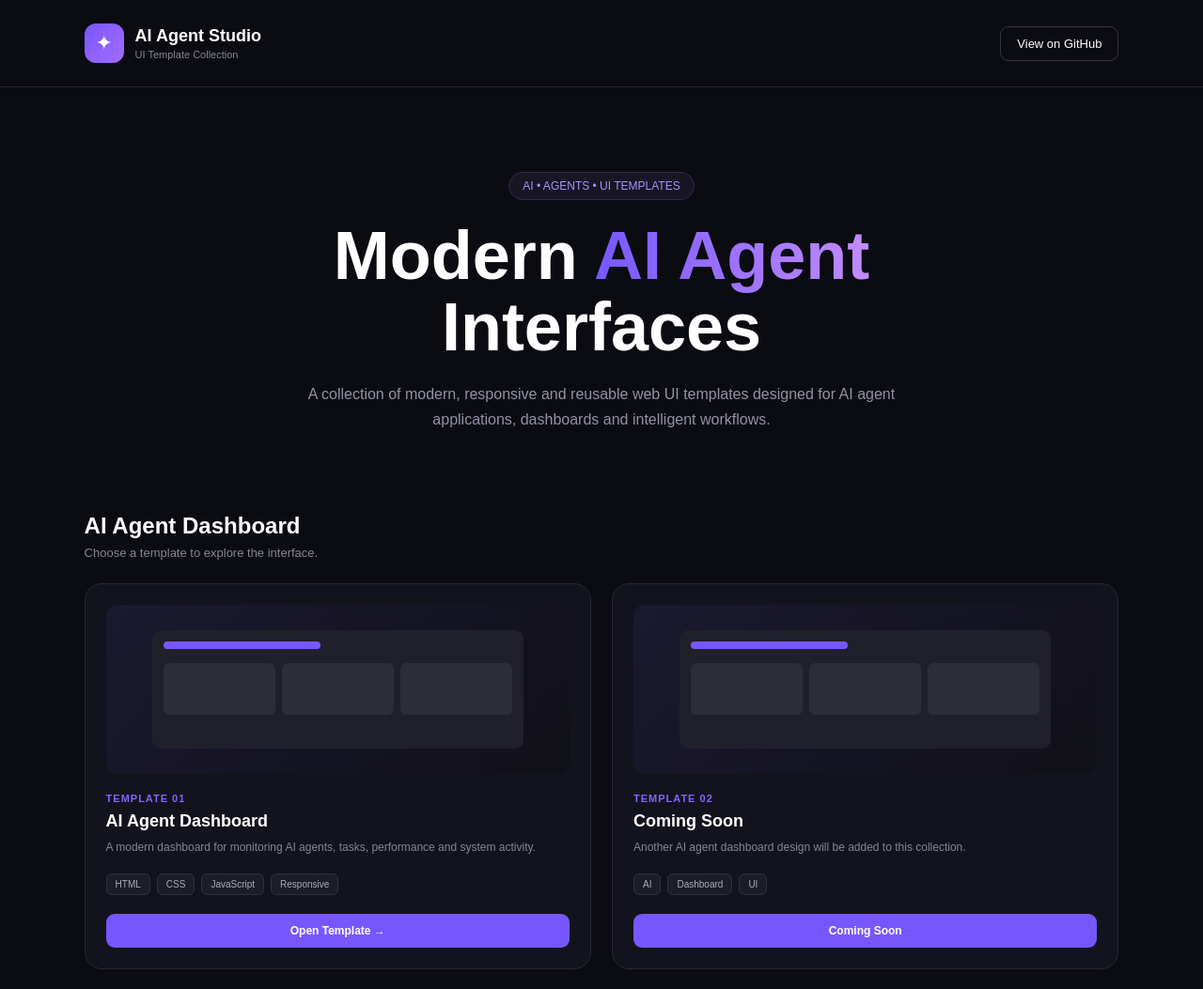
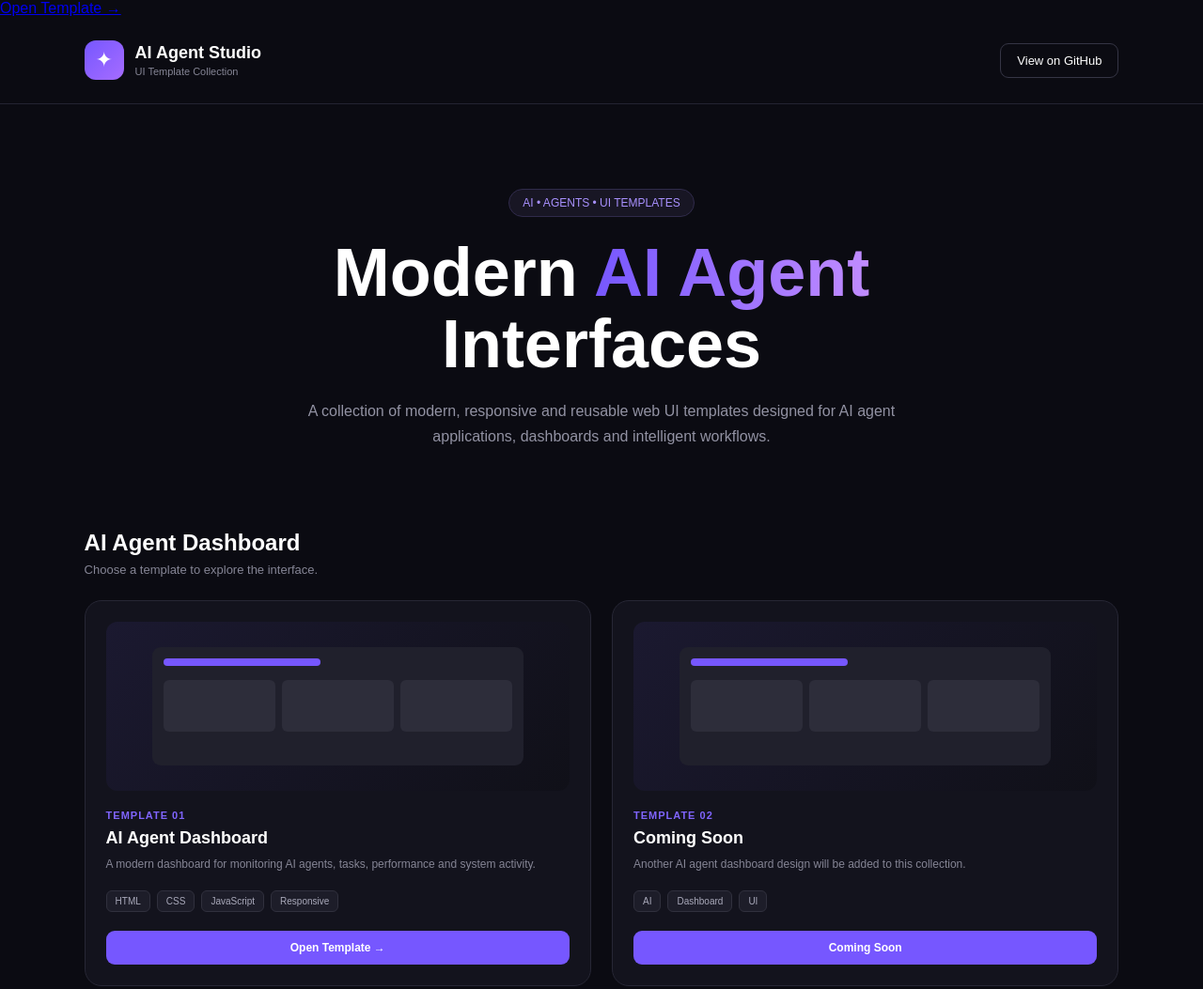
Before and after one commit to ShaikMaheer2648-hacker/AI-agent-studio, a plain HTML site: page index.html in a window 1280 px wide. Shown: the top 1053 px of the page at 94% size. Drawn offline with Linux system fonts and the light colour scheme.

Commit message:
Update index.html

```diff
--- a/index.html
+++ b/index.html
@@ -6,6 +6,9 @@
     <meta name="viewport" content="width=device-width, initial-scale=1.0">
 
     <title>AI Agent Studio | UI Template Collection</title>
+    <a href="./01-ai-agent-dashboard/template-01/index.html">
+    Open Template →
+</a>
 
     <style>
         * {
```
